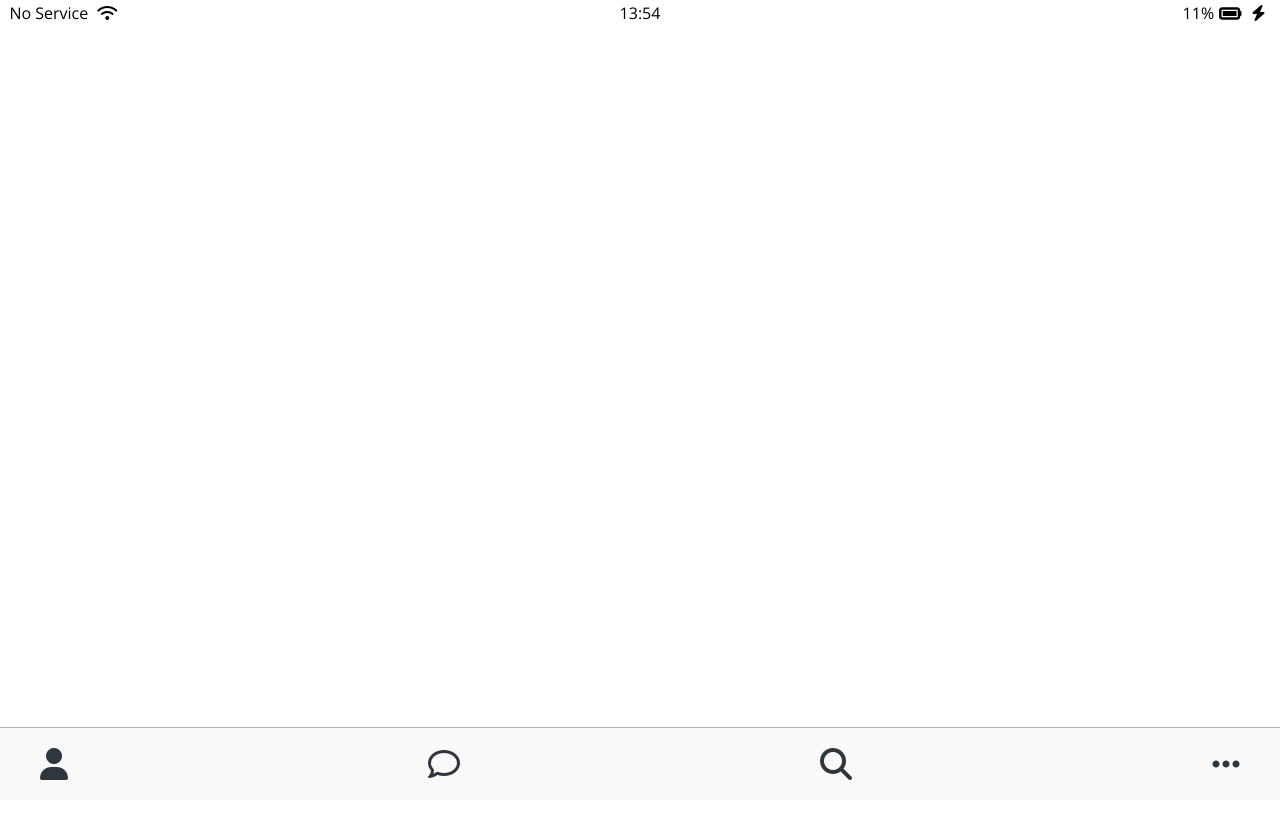
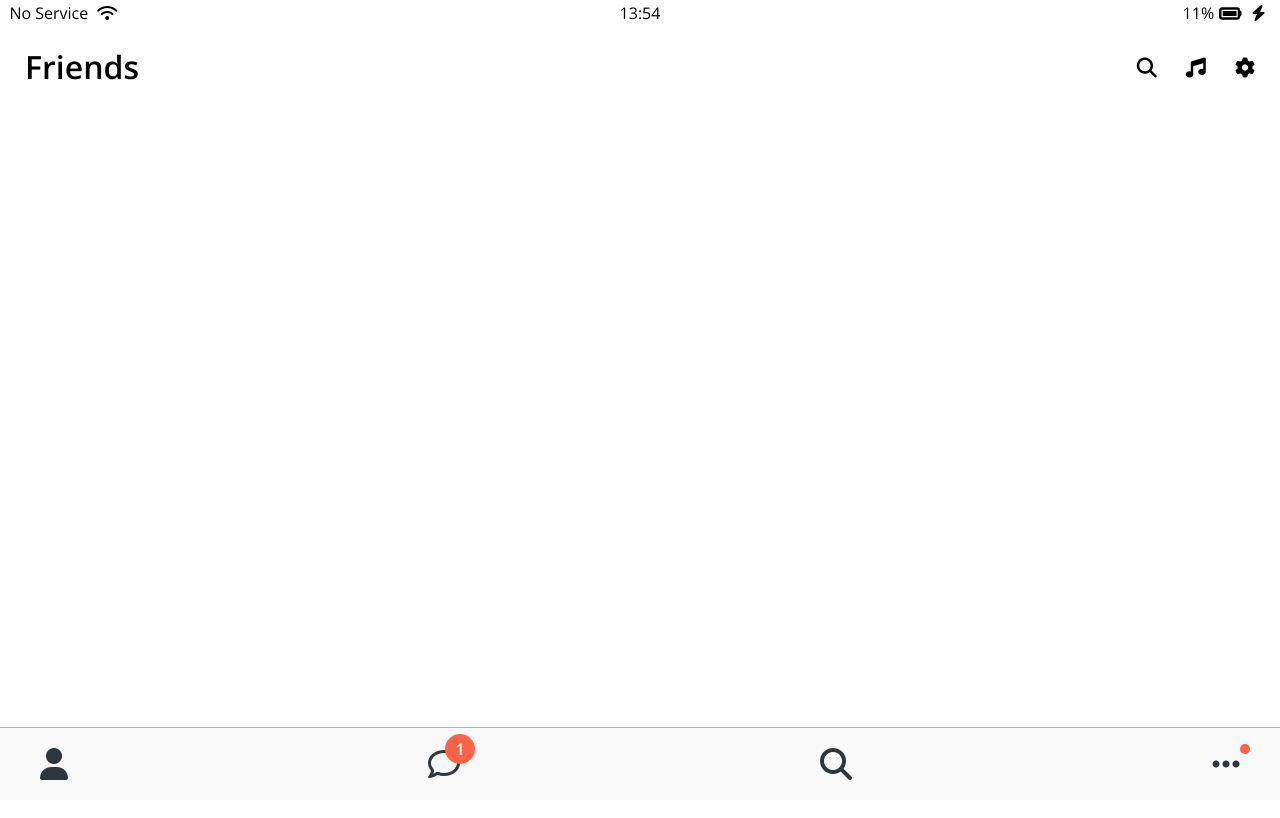
Before and after one commit to software92/10week.kakao, a plain HTML site: page friends.html in a window 1280 px wide. Shown: the top 818 px of the page. Drawn offline with nearby package versions, Linux system fonts and the light colour scheme.

Commit message:
Created screen-header / frineds.html

```diff
--- a/css/components/nav-bar.css
+++ b/css/components/nav-bar.css
@@ -13,4 +13,26 @@
 }
 .nav__a {
   color: #2e363e;
+  position: relative;
 }
+
+.nav__notification {
+  background-color: tomato;
+  width: 30px;
+  height: 30px;
+  display: flex;
+  justify-content: center;
+  align-items: center;
+  border-radius: 15px;
+  color: white;
+  font-weight: 600;
+  position: absolute;
+  top: -25px;
+  right: -15px;
+}
+.nav__btn:last-child .nav__notification {
+  width: 10px;
+  height: 10px;
+  top: -15px;
+  right: -10px;
+}
--- /dev/null
+++ b/css/components/screen-header.css
@@ -0,0 +1,15 @@
+.screen-header {
+  display: flex;
+  justify-content: space-between;
+  align-items: center;
+  padding: 25px;
+}
+
+.screen-header__title {
+  font-size: 32px;
+  font-weight: 600;
+}
+
+.screen-header__icons span {
+  margin-left: 25px;
+}
--- a/css/screens/login.css
+++ b/css/screens/login.css
@@ -1,4 +1,4 @@
-header {
+.welcome-header {
   margin: 90px 0;
   text-align: center;
   display: flex;
--- a/css/style.css
+++ b/css/style.css
@@ -1,13 +1,14 @@
 @import url('https://fonts.googleapis.com/css2?family=Open+Sans:wght@400;600&display=swap');
+
 @import 'reset.css';
 @import 'variables.css';
 
 @import 'components/status-bar.css';
 @import 'components/nav-bar.css';
+@import 'components/screen-header.css';
 
 @import 'screens/login.css';
 
 body {
   font-family: 'Open Sans', sans-serif;
-  height: 1000vh;
 }
--- a/friends.html
+++ b/friends.html
@@ -26,20 +26,35 @@
       </div>
     </div>
 
+    <header class="screen-header">
+      <h1 class="screen-header__title">Friends</h1>
+      <div class="screen-header__icons">
+        <span><i class="fas fa-search fa-lg"></i></span>
+        <span><i class="fas fa-music fa-lg"></i></span>
+        <span><i class="fas fa-cog fa-lg"></i></span>
+      </div>
+    </header>
+
     <nav class="nav">
       <ul class="nav__list">
         <li class="nav__btn">
-          <a class="nav__a" href="#"><i class="fas fa-user fa-2x"></i></a>
+          <a class="nav__a" href="#">
+            <i class="fas fa-user fa-2x"></i>
+          </a>
         </li>
         <li class="nav__btn">
-          <a class="nav__a" href="#"><i class="far fa-comment fa-2x"></i></a>
+          <a class="nav__a" href="#">
+            <span class="nav__notification">1</span>
+            <i class="far fa-comment fa-2x"></i>
+          </a>
         </li>
         <li class="nav__btn">
           <a class="nav__a" href="#"><i class="fas fa-search fa-2x"></i></a>
         </li>
         <li class="nav__btn">
-          <a class="nav__a" href="#"
-            ><i class="fa-solid fa-ellipsis fa-2x"></i
+          <a class="nav__a" href="#">
+            <span class="nav__notification"></span>
+            <i class="fa-solid fa-ellipsis fa-2x"></i
           ></a>
         </li>
       </ul>
```
Also changed, not shown: index.html (+2 -1 lines).
